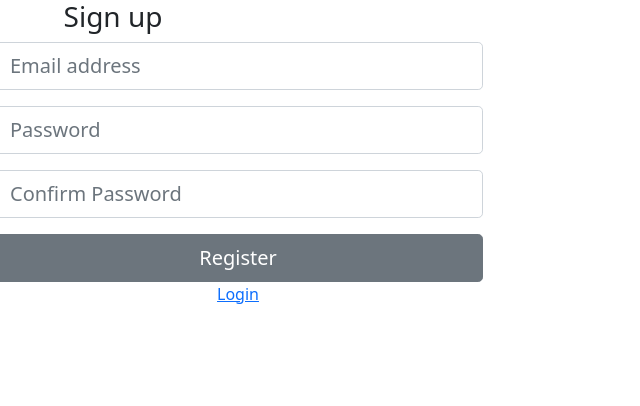
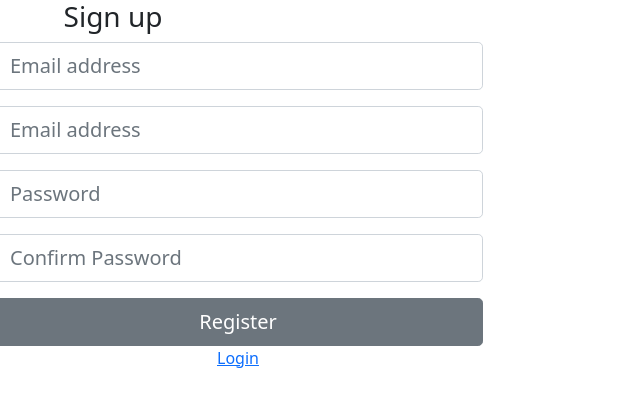
Before and after one commit to JohnLarry/startdo, a React (Create React App) app: page /signup in a window 1280 px wide. Shown: the top 406 px of the page, without its empty margins (0-640 px from the left). Built offline with nearby package versions, Linux system fonts and the light colour scheme.

Commit message:
url change to prod

```diff
--- a/src/App.js
+++ b/src/App.js
@@ -7,7 +7,7 @@ import EditForm from './components/editForm';
 import DeleteTodoForm from './components/deleteTodoForm';
 import DeleteNoteForm from './components/deleteNoteForm';
 import './App.scss';
-import {devUrl, prodUrl} from "./utilities/constants";
+import {rootUrl} from "./utilities/constants";
 import axios from 'axios';
 import Cookies from 'js-cookie';
 import UserLogin from "./components/loginform";
@@ -18,7 +18,7 @@ class  App  extends Component{
      this.csrfToken = Cookies.get('csrftoken');
      this.todaysDate = Date.now();
      this.utcDate =this.todaysDate.getUTCDate;
-      this.apiUrl = devUrl;
+      this.apiUrl = rootUrl;
     this.state ={
       my_number:{},
       currentTab:1,
--- a/src/components/loginform.js
+++ b/src/components/loginform.js
@@ -11,7 +11,7 @@ import * as yup from "yup";
 import {Link, Redirect } from "react-router-dom";
 import axios from "axios";
 import Cookies from "js-cookie";
-import {devUrl, prodUrl} from "../utilities/constants";
+import {rootUrl} from "../utilities/constants";
 const schema = yup.object({
 
     username: yup.string().email().required(),
@@ -24,7 +24,7 @@ const schema = yup.object({
 
  export const LogUserIn =(item)=>{
 
-    axios.post(`${devUrl}/login/`,item,{headers:{'X-CSRFToken':csrfToken}}).then(
+    axios.post(`${rootUrl}/login/`,item,{headers:{'X-CSRFToken':csrfToken}}).then(
        resp=>(LocalStorageService.setToken(resp.data))
     )
     .catch(error=>error);
@@ -69,7 +69,7 @@ export default function Login (props){
               body: JSON.stringify(values)};
 
               const corsUrl = "https://secure-ravine-92476.herokuapp.com/";
-              const url   = `${devUrl}/login/`;
+              const url   = `${rootUrl}/login/`;
 
                setTimeout(() => {
                  fetch(url , requestOptions)
--- a/src/components/signupform.js
+++ b/src/components/signupform.js
@@ -10,7 +10,7 @@ import * as yup from "yup";
 import {Link, Redirect } from "react-router-dom";
 import axios from "axios";
 import Cookies from "js-cookie";
-import {devUrl, prodUrl} from "../utilities/constants";
+import {rootUrl} from "../utilities/constants";
 import {LogUserIn} from "./loginform"
 
 const csrfToken = Cookies.get('csrftoken');
@@ -23,7 +23,7 @@ const schema = yup.object({
 
 const RegisterUser =(item)=>{
 
- const signup = axios.post(`${devUrl}/signup/`,item,{headers:{'X-CSRFToken':csrfToken}}).then(
+ const signup = axios.post(`${rootUrl}/signup/`,item,{headers:{'X-CSRFToken':csrfToken}}).then(
      resp=>(resp.data)
   )
   .catch(error=>error);
@@ -61,7 +61,7 @@ export default function SignUp (props){
           body: JSON.stringify(values)};
 
           const corsUrl = "https://secure-ravine-92476.herokuapp.com/";
-          const url   = `${devUrl}/signup/`;
+          const url   = `${rootUrl}/signup/`;
 
            setTimeout(() => {
              fetch(url , requestOptions)
@@ -129,7 +129,7 @@ export default function SignUp (props){
           <Form.Control.Feedback></Form.Control.Feedback>
       </Form.Group>
 
-      <Form.Group controlId="formBasicUserEmail" style={{display: 'none'}} >
+      <Form.Group controlId="formBasicUserEmail" >
         <Form.Label srOnly> Email </Form.Label>
         <Form.Control
             size="lg"
--- a/src/utilities/constants.js
+++ b/src/utilities/constants.js
@@ -1,3 +1,4 @@
 
-export const devUrl ="http://127.0.0.1:8000";
-export const prodUrl ="https://startdobackend.herokuapp.com";
+ const devUrl ="http://127.0.0.1:8000";
+ const prodUrl ="https://startdobackend.herokuapp.com";
+export const rootUrl =devUrl;
```
Also changed, not shown: 1 other file (tests, documents, lock files or other folders).
